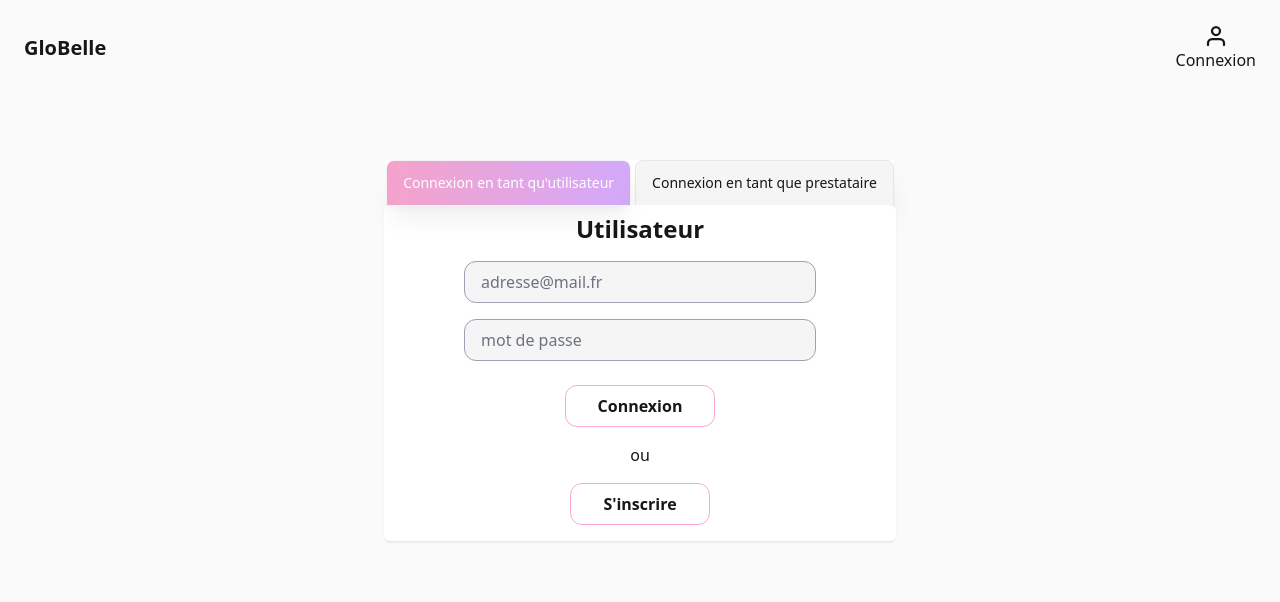
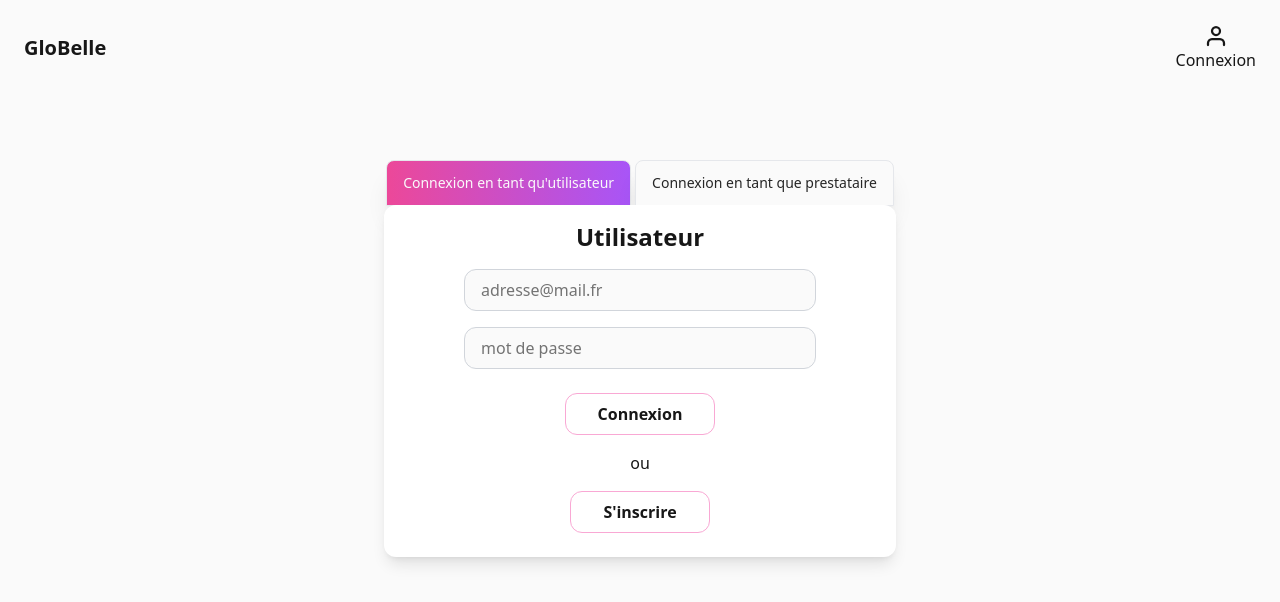
Before and after one commit to ClementBerleux/globelle-front, an Angular app: page /login in a window 1280 px wide. Shown: the top 602 px of the page. Built offline with nearby package versions, Linux system fonts and the light colour scheme; no server answers.

Commit message:
Dark mode

```diff
--- a/src/app/components/login/login.component.html
+++ b/src/app/components/login/login.component.html
@@ -1,12 +1,12 @@
 <div class="flex flex-col justify-center items-center mt-16 mb-8">
-  <nav class="flex gap-x-1 justify-center bg-white">
+  <nav class="flex gap-x-1 justify-center">
     <button
       type="button"
-      class="-mb-px py-3 px-4 inline-flex items-center shadow-xl gap-x-2 text-sm font-medium text-center border rounded-t-lg dark:bg-neutral-700 dark:border-neutral-700 dark:text-neutral-400 dark:hover:text-neutral-200 dark:focus:text-neutral-200"
+      class="-mb-px py-3 px-4 inline-flex items-center shadow-xl gap-x-2 text-sm font-medium text-center border rounded-t-lg bg-neutral-50 dark:bg-neutral-700 dark:hover:text-neutral-50 dark:border-neutral-900"
       [class]="
         !isProvider
-          ? 'text-white bg-gradient-to-r from-pink-500 to-purple-500 opacity-50'
-          : 'bg-neutral-100'
+          ? 'text-neutral-50 dark:text-neutral-50 bg-gradient-to-r from-pink-500 to-purple-500 cursor-default'
+          : 'bg-neutral-200 hover:bg-neutral-100 hover:dark:bg-neutral-800 dark:text-neutral-300 text-neutral-800 cursor-vernis'
       "
       (click)="isProvider = false"
     >
@@ -14,11 +14,11 @@
     </button>
     <button
       type="button"
-      class="-mb-px py-3 px-4 inline-flex items-center shadow-xl gap-x-2 text-sm font-medium text-center border rounded-t-lg dark:bg-neutral-700 dark:border-neutral-700 dark:text-neutral-400 dark:hover:text-neutral-200 dark:focus:text-neutral-200"
+      class="-mb-px py-3 px-4 inline-flex items-center shadow-xl gap-x-2 text-sm font-medium text-center border rounded-t-lg bg-neutral-50 dark:bg-neutral-700 dark:hover:text-neutral-50 dark:border-neutral-900"
       [class]="
         isProvider
-          ? 'text-white bg-gradient-to-r from-pink-500 to-purple-500 opacity-50'
-          : 'bg-neutral-100'
+          ? 'text-neutral-50 dark:text-neutral-50 bg-gradient-to-r from-pink-500 to-purple-500 cursor-default'
+          : 'bg-neutral-200 hover:bg-neutral-100 hover:dark:bg-neutral-800 dark:text-neutral-300 text-neutral-800 cursor-vernis'
       "
       (click)="isProvider = true"
     >
@@ -26,7 +26,7 @@
     </button>
   </nav>
   <div
-    class="flex flex-col justify-center items-center border-b border-gray-200 dark:border-neutral-700 bg-white w-[32rem] rounded-md shadow-sm"
+    class="flex flex-col justify-center items-center p-2 bg-white dark:bg-neutral-900 border-gray-200 dark:border-neutral-700 w-[32rem] rounded-xl shadow-lg"
   >
     @if (isProvider) {
     <h1 class="text-center text-2xl font-semibold p-2">Prestataire</h1>
@@ -35,12 +35,12 @@
     }
     <input
       type="text"
-      class="w-[22rem] px-4 py-2 m-2 bg-neutral-100 border border-gray-400 rounded-xl text-gray-900 placeholder-gray-500 focus:outline-none focus:border-transparent focus:ring-2 focus:ring-pink-500 caret-pink-500"
+      class="w-[22rem] px-4 py-2 m-2 bg-neutral-50 dark:bg-neutral-800 dark:text-neutral-50 border border-gray-300 rounded-xl text-neutral-900 placeholder-neutral-500 dark:placeholder-neutral-300 focus:outline-none focus:border-transparent focus:ring-2 focus:ring-pink-500 caret-pink-500"
       placeholder="adresse@mail.fr"
     />
     <input
       type="password"
-      class="w-[22rem] px-4 py-2 m-2 bg-neutral-100 border border-gray-400 rounded-xl text-gray-900 placeholder-gray-500 focus:outline-none focus:border-transparent focus:ring-2 focus:ring-pink-500 caret-pink-500"
+      class="w-[22rem] px-4 py-2 m-2 bg-neutral-50 dark:bg-neutral-800 dark:text-neutral-50 border border-gray-300 rounded-xl text-neutral-900 placeholder-neutral-500 dark:placeholder-neutral-300 focus:outline-none focus:border-transparent focus:ring-2 focus:ring-pink-500 caret-pink-500"
       placeholder="mot de passe"
     />
     <button
@@ -51,7 +51,7 @@
     </button>
     <p>ou</p>
     <button
-      class="m-4 px-8 py-2 cursor-vernis font-semibold border border-pink-300 hover:border-pink-600 rounded-xl"
+      class="my-4 px-8 py-2 cursor-vernis font-semibold border border-pink-300 hover:border-pink-600 rounded-xl"
       routerLink="/account"
     >
       S'inscrire
```
